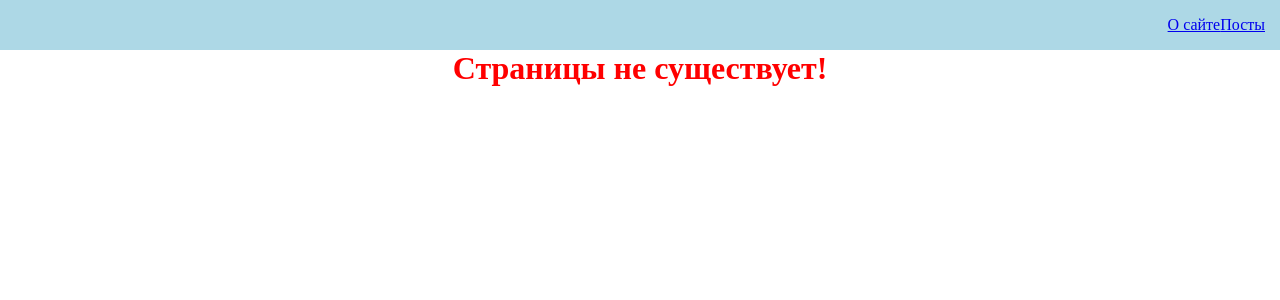
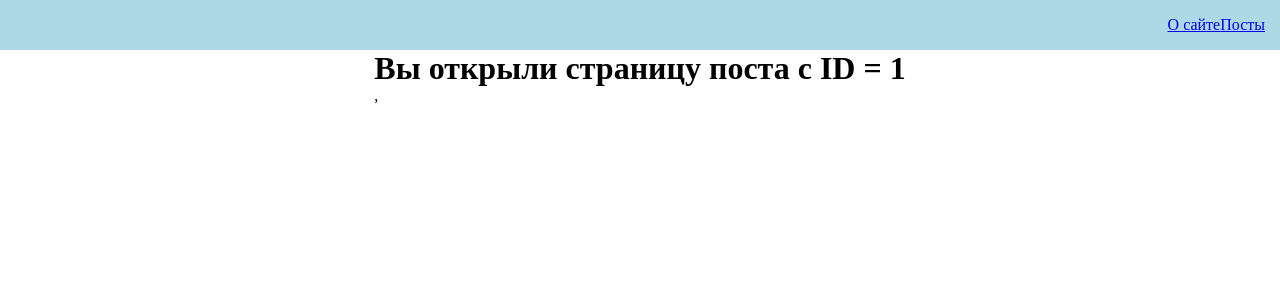
Before and after one commit to OleksiiPustilnyk/pet-project-youtube-lesson, a React (Create React App) app: page /posts/1 in a window 1280 px wide. Before the commit this address led to /error. Shown: the top 300 px of the page. Built offline with nearby package versions, Linux system fonts and the light colour scheme; no server answers.

Commit message:
Динамическая навигация. useHistory, useParams

```diff
--- a/src/API/PostService.js
+++ b/src/API/PostService.js
@@ -13,4 +13,11 @@
         )
         return response
     }
+
+    static async getById(id) {
+        const response = await axios.get(
+            'https://jsonplaceholder.typicode.com/posts/' + id
+        )
+        return response
+    }
 }
--- a/src/App.js
+++ b/src/App.js
@@ -11,7 +11,6 @@
     return (
         <BrowserRouter>
             <Navbar />
-
             <AppRouter />
         </BrowserRouter>
     )
--- a/src/components/AppRouter.jsx
+++ b/src/components/AppRouter.jsx
@@ -4,13 +4,15 @@
 
 import About from '../pages/About'
 import Posts from '../pages/Posts'
+import PostIdPage from '../pages/PostIdPage'
 import Error from '../pages/Error'
 
 const AppRouter = () => {
     return (
         <Routes>
             <Route path="/about" element={<About />} />
-            <Route path="/posts" element={<Posts />} />
+            <Route exact path="/posts" element={<Posts />} />
+            <Route exact path="/posts/:id" element={<PostIdPage />} />
             <Route path="/*" element={<Navigate to="/error" />} />
             <Route path="/error" element={<Error />} />
         </Routes>
--- a/src/components/PostItem.jsx
+++ b/src/components/PostItem.jsx
@@ -1,7 +1,10 @@
 import React from 'react'
 import MyButton from './UI/button/MyButton'
+import { useNavigate } from 'react-router-dom'
 
 const PostItem = (props) => {
+    const navigate = useNavigate()
+
     return (
         <div className="App">
             <div className="post">
@@ -11,7 +14,12 @@
                     </strong>
                     <div>{props.post.body}</div>
                 </div>
-                <div className="post-btn">
+                <div className="post-btns">
+                    <MyButton
+                        onClick={() => navigate(`/posts/${props.post.id}`)}
+                    >
+                        Открыть
+                    </MyButton>
                     <MyButton onClick={() => props.remove(props.post)}>
                         Удалить
                     </MyButton>
--- /dev/null
+++ b/src/pages/PostIdPage.jsx
@@ -0,0 +1,32 @@
+import React, { useEffect, useState } from 'react'
+import { useParams } from 'react-router-dom'
+import { useFetching } from '../hooks/useFetching'
+import PostService from '../API/PostService'
+import Loader from '../components/UI/loader/Loader'
+
+const PostIdPage = () => {
+    const params = useParams()
+    const [post, setPost] = useState({})
+    const [fetchPostById, isLoading, error] = useFetching(async () => {
+        const response = await PostService.getById(params.id)
+        setPost(response.data)
+    })
+
+    useEffect(() => {
+        fetchPostById(params.id)
+    }, [])
+    return (
+        <div>
+            <h1>Вы открыли страницу поста c ID = {params.id}</h1>
+            {isLoading ? (
+                <Loader />
+            ) : (
+                <div>
+                    {post.id}, {post.title}
+                </div>
+            )}
+        </div>
+    )
+}
+
+export default PostIdPage
--- a/src/styles/App.css
+++ b/src/styles/App.css
@@ -25,6 +25,10 @@
 
 .remove-btn {
     margin-right: 0.5rem;
+}
+
+.post-btns {
+    display: flex;
 }
 
 .post-enter {
```
